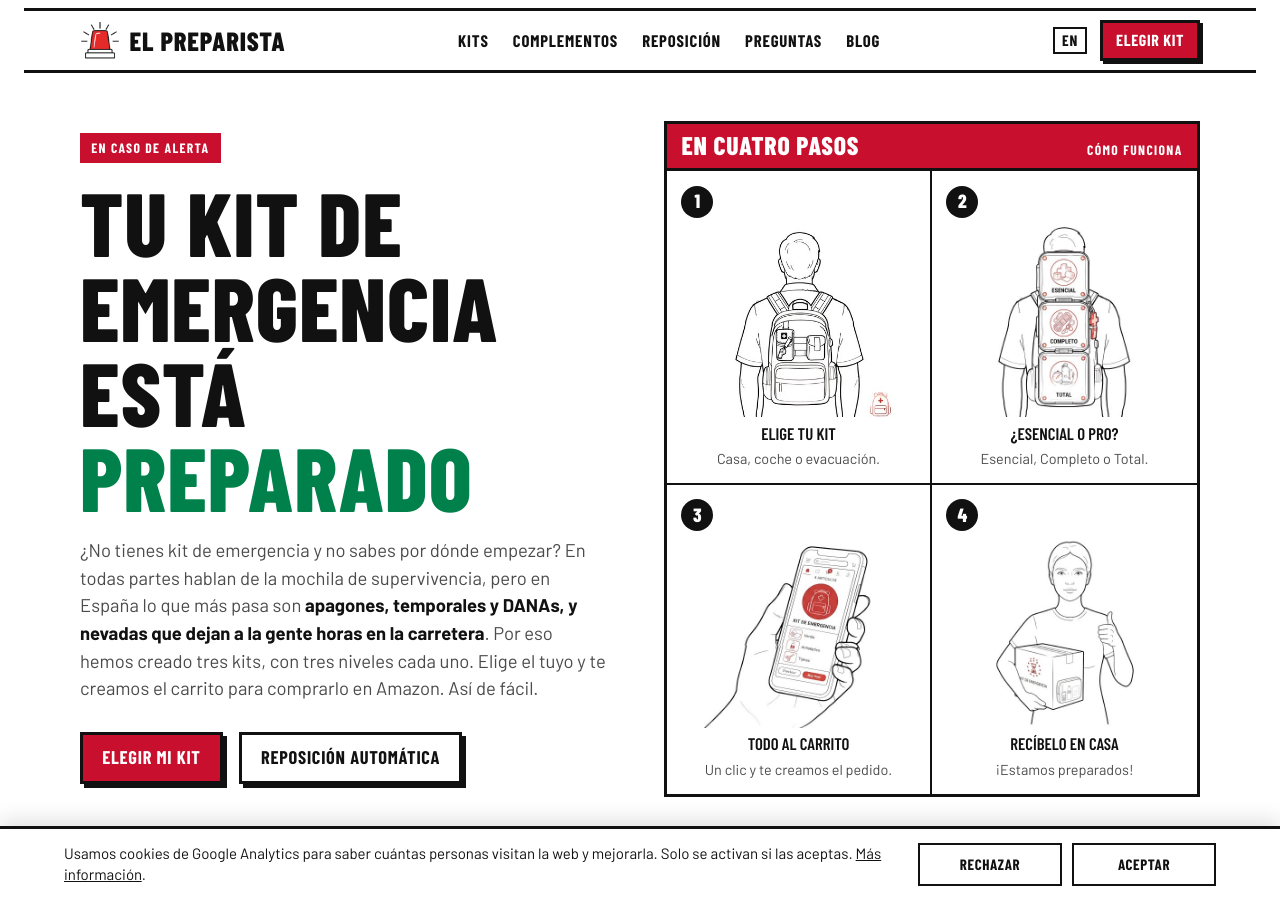
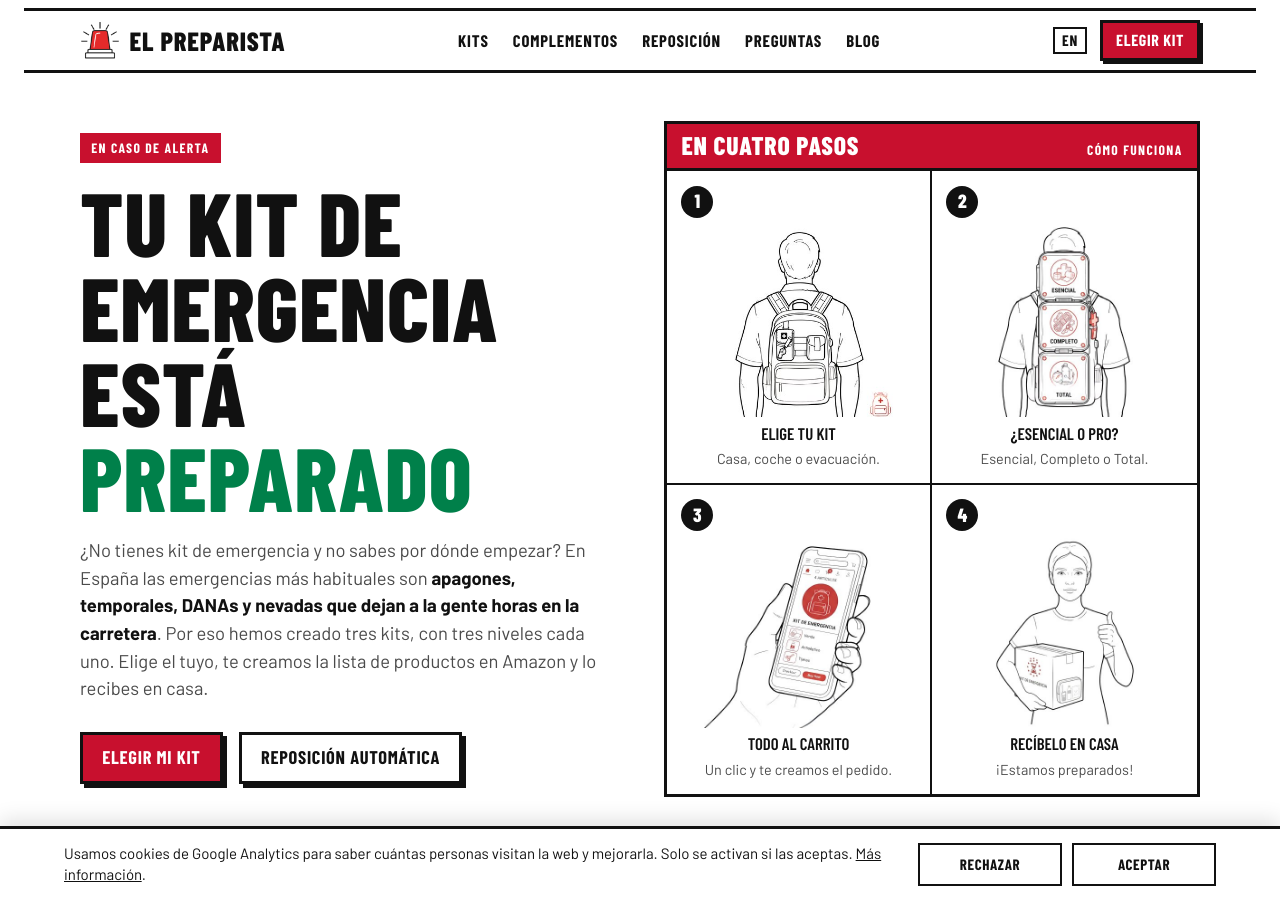
Before and after one commit to lucilayun-ux/elpreparista, a Jekyll site: the page index.html, which Jekyll copies as it is, in a window 1280 px wide and 900 px high. Built offline with Jekyll 4.4.1, drawn with Linux system fonts in a browser that asks for light colours.

Commit message:
Portada: nuevo texto de entrada
Co-Authored-By: Claude Opus 5.5 <noreply@anthropic.com>
Claude-Session: https://claude.ai/code/session_01V7PVvrC8Dt7YxBNA65S9m6

```diff
--- a/en.html
+++ b/en.html
@@ -303,7 +303,7 @@ footer .wrap { display: grid; gap: .6rem; }
     <div>
       <span class="alert cap">In an emergency</span>
       <h1>Your emergency kit is <em>ready</em></h1>
-      <p class="lede">Don&#8217;t have an emergency kit and don&#8217;t know where to start? Everyone talks about the survival backpack, but in Spain what happens most is <strong>blackouts, storms and flash floods, and snowfalls that leave people stuck on the road for hours</strong>. That&#8217;s why we created three kits, with three levels each. Choose yours and we build the basket for you to buy on Amazon. It&#8217;s that easy.</p>
+      <p class="lede">Don&#8217;t have an emergency kit and don&#8217;t know where to start? In Spain the most common emergencies are <strong>blackouts, storms, flash floods (DANAs) and snowfalls that leave people stuck on the road for hours</strong>. That&#8217;s why we created three kits, with three levels each. Choose yours, we build your product list on Amazon and you get it delivered to your door.</p>
       <div class="ctas">
         <a class="btn red" href="#kits">Choose my kit</a>
         <a class="btn" href="#reposicion">Automatic restocking</a>
--- a/index.html
+++ b/index.html
@@ -303,7 +303,7 @@ footer .wrap { display: grid; gap: .6rem; }
     <div>
       <span class="alert cap">En caso de alerta</span>
       <h1>Tu kit de emergencia está <em>preparado</em></h1>
-      <p class="lede">¿No tienes kit de emergencia y no sabes por dónde empezar? En todas partes hablan de la mochila de supervivencia, pero en España lo que más pasa son <strong>apagones, temporales y DANAs, y nevadas que dejan a la gente horas en la carretera</strong>. Por eso hemos creado tres kits, con tres niveles cada uno. Elige el tuyo y te creamos el carrito para comprarlo en Amazon. Así de fácil.</p>
+      <p class="lede">¿No tienes kit de emergencia y no sabes por dónde empezar? En España las emergencias más habituales son <strong>apagones, temporales, DANAs y nevadas que dejan a la gente horas en la carretera</strong>. Por eso hemos creado tres kits, con tres niveles cada uno. Elige el tuyo, te creamos la lista de productos en Amazon y lo recibes en casa.</p>
       <div class="ctas">
         <a class="btn red" href="#kits">Elegir mi kit</a>
         <a class="btn" href="#reposicion">Reposición automática</a>
--- a/tools/build_en.py
+++ b/tools/build_en.py
@@ -37,8 +37,8 @@ TRADUCCIONES = [
     # --- Portada ---
     ('<span class="alert cap">En caso de alerta</span>', '<span class="alert cap">In an emergency</span>'),
     ('<h1>Tu kit de emergencia está <em>preparado</em></h1>', '<h1>Your emergency kit is <em>ready</em></h1>'),
-    ('¿No tienes kit de emergencia y no sabes por dónde empezar? En todas partes hablan de la mochila de supervivencia, pero en España lo que más pasa son <strong>apagones, temporales y DANAs, y nevadas que dejan a la gente horas en la carretera</strong>. Por eso hemos creado tres kits, con tres niveles cada uno. Elige el tuyo y te creamos el carrito para comprarlo en Amazon. Así de fácil.',
-     'Don&#8217;t have an emergency kit and don&#8217;t know where to start? Everyone talks about the survival backpack, but in Spain what happens most is <strong>blackouts, storms and flash floods, and snowfalls that leave people stuck on the road for hours</strong>. That&#8217;s why we created three kits, with three levels each. Choose yours and we build the basket for you to buy on Amazon. It&#8217;s that easy.'),
+    ('¿No tienes kit de emergencia y no sabes por dónde empezar? En España las emergencias más habituales son <strong>apagones, temporales, DANAs y nevadas que dejan a la gente horas en la carretera</strong>. Por eso hemos creado tres kits, con tres niveles cada uno. Elige el tuyo, te creamos la lista de productos en Amazon y lo recibes en casa.',
+     'Don&#8217;t have an emergency kit and don&#8217;t know where to start? In Spain the most common emergencies are <strong>blackouts, storms, flash floods (DANAs) and snowfalls that leave people stuck on the road for hours</strong>. That&#8217;s why we created three kits, with three levels each. Choose yours, we build your product list on Amazon and you get it delivered to your door.'),
     ('>Elegir mi kit</a>', '>Choose my kit</a>'),
     ('Reposición automática', 'Automatic restocking'),
     ('aria-label="Cómo funciona en cuatro pasos"', 'aria-label="How it works in four steps"'),
```
